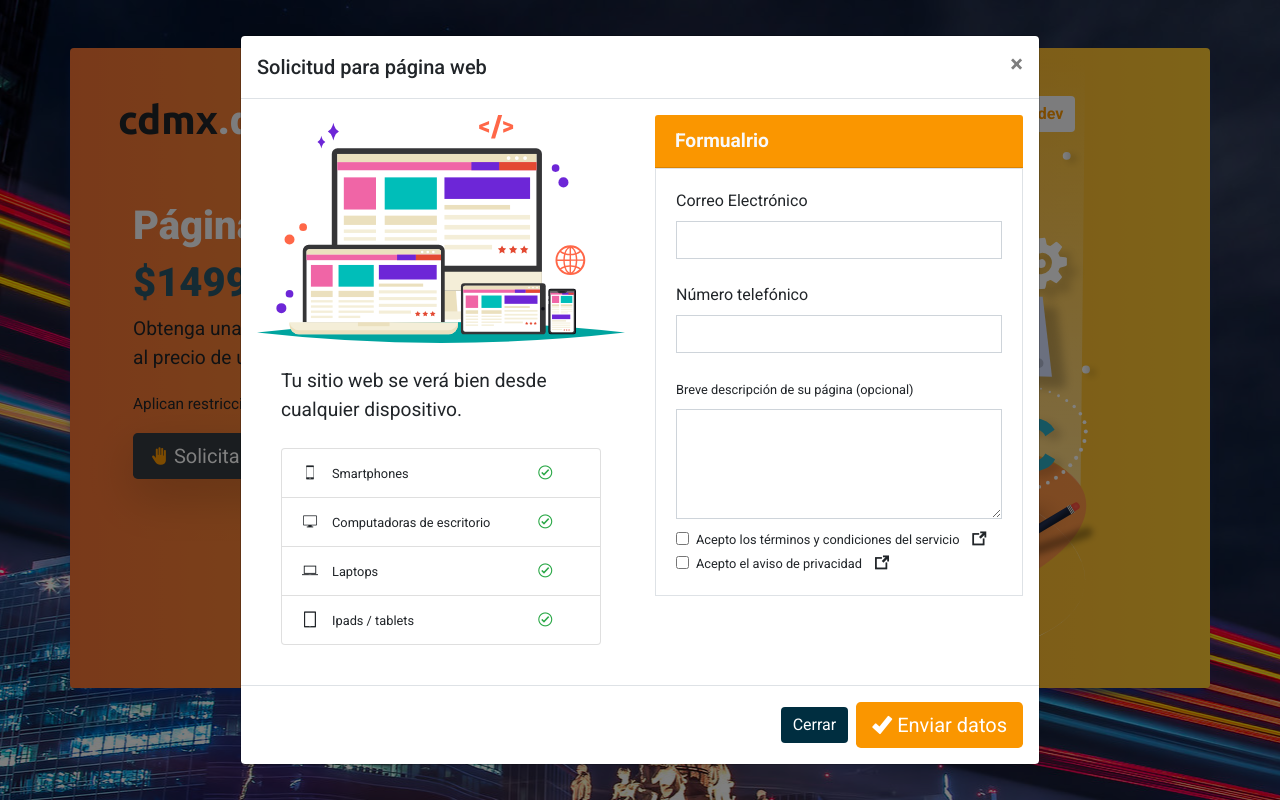
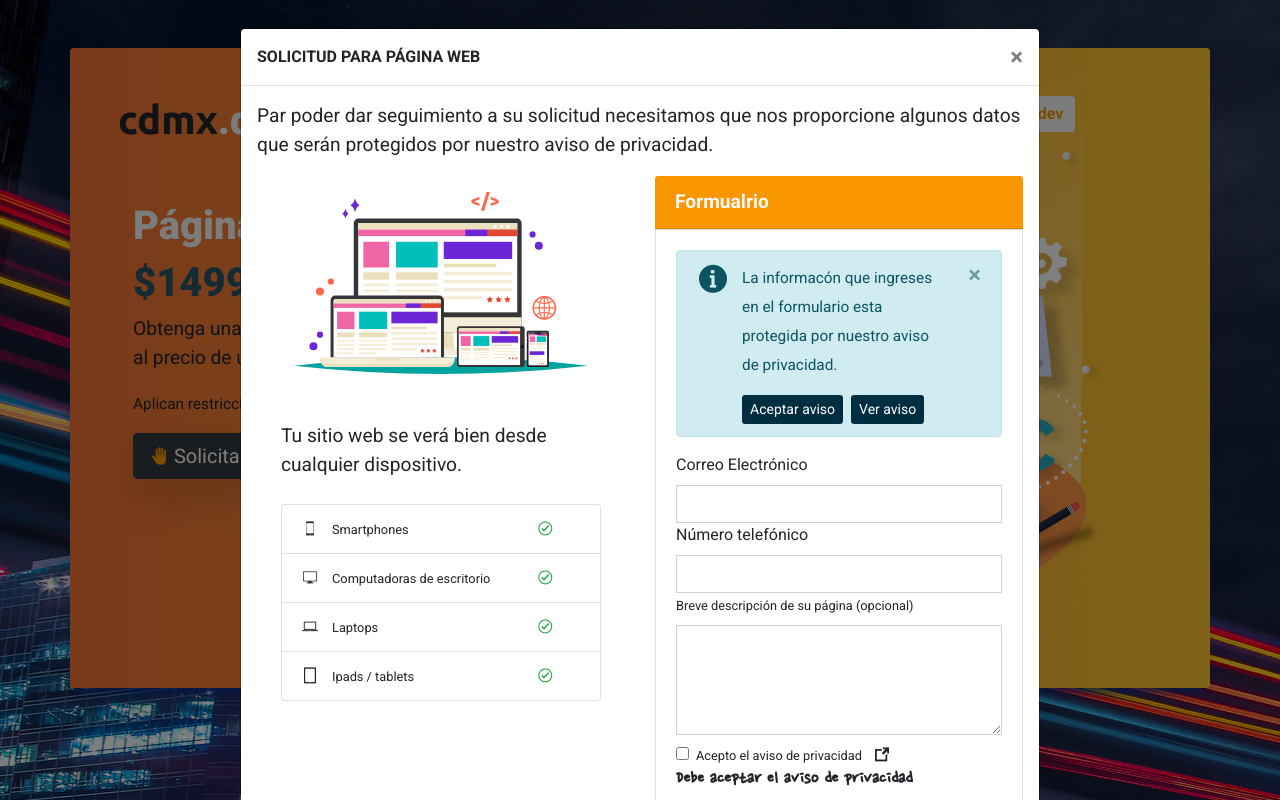
Before and after one commit to toniorocks/paginas-cdmx-dev, an Angular app: page / in a window 1280 px wide. Both pictures are taken after a click on the button "Solicitar página". Built offline with nearby package versions, Linux system fonts and the light colour scheme.

Commit message:
Indicadores de campos del formulario

```diff
--- a/src/app/inicio/inicio.component.html
+++ b/src/app/inicio/inicio.component.html
@@ -4,13 +4,14 @@
         <h3 class="text-info"><strong>$1499 <small>MXN</small></strong></h3>
         <p>Obtenga una inovadora página web al precio de una convecional</p>
         <p><small>Aplican restricciones*</small></p>
-        <button class="btn btn-dark btn-lg shadow-lg" data-toggle="modal" data-target="#exampleModal"><i
-                class="icofont-hand text-primary"></i>&nbsp;Solicitar página</button>
+        <button class="btn btn-dark btn-lg shadow-lg" data-toggle="modal" data-target="#exampleModal"
+            data-backdrop="static" data-keyboard="false"><i class="icofont-hand text-primary"></i>&nbsp;Solicitar
+            página</button>
         <!-- <button class="btn btn-lg btn-dark text-light border-0">Saber más</button> -->
     </div>
     <div class="col-sm-8">
         <div id="canvas" class="canvas">
-            <img class="image-responsive" src="/assets/imagenes/main_01.svg" style="position: relative; z-index: 1;">
+            <img class="img-fluid" src="/assets/imagenes/main_01.svg" style="position: relative; z-index: 1;">
         </div>
     </div>
 </div>
@@ -20,15 +21,18 @@
     <div class="modal-dialog modal-lg modal-dialog-centered rounded-0" role="document">
         <div class="modal-content">
             <div class="modal-header">
-                <h5 class="modal-title" id="exampleModalLabel">Solicitud para página web</h5>
+                <h6 class="modal-title" id="exampleModalLabel">Solicitud para página web</h6>
                 <button type="button" class="close" data-dismiss="modal" aria-label="Close">
                     <span aria-hidden="true">&times;</span>
                 </button>
             </div>
             <div class="modal-body">
+                <p>Par poder dar seguimiento a su solicitud necesitamos que nos proporcione algunos datos que serán
+                    protegidos por nuestro aviso de privacidad.</p>
                 <div class="row">
                     <div class="col-sm-6">
-                        <img src="/assets/imagenes/responsive.svg">
+                        <img class="img-fluid rounded mx-auto d-block mt-3 mb-5" src="/assets/imagenes/responsive.svg"
+                            width="80%">
                         <p class="m-4">Tu sitio web se verá bien desde cualquier dispositivo.</p>
                         <ul class="list-group m-4">
                             <li class="list-group-item">
@@ -84,28 +88,73 @@
                         </div>
                         <div class="card border rounded-0">
                             <div class="card-body">
+                                <div class="alert alert-info alert-dismissible fade show">
+                                    <div class="row">
+                                        <div class="col-sm-2">
+                                            <i class="icofont-info-circle icofont-2x"></i>
+                                        </div>
+                                        <div class="col-sm-10">
+                                            <p><small>La informacón que ingreses en el formulario esta protegida por
+                                                    nuestro aviso de privacidad.</small></p>
+                                            <button class="btn btn-sm btn-secondary">Aceptar aviso</button>&nbsp;
+                                            <button class="btn btn-sm btn-secondary">Ver aviso</button>
+                                        </div>
+                                    </div>
+                                    <button type="button" class="close" data-dismiss="alert" aria-label="Close">
+                                        <span aria-hidden="true">&times;</span>
+                                    </button>
+                                </div>
+                                <form [formGroup]="registroForm" (ngSubmit)="onSubmit()">
                                     <label>Correo Electrónico</label>
-                                <input type="email" name="correo" class="form-control mt-0 mb-4 rounded-0">
+                                    <input type="email" email formControlName="correo" name="correo"
+                                        class="form-control mt-0 mb-0 rounded-0"
+                                        [ngClass]="{ 'is-invalid': f.correo.touched && f.correo.errors, 'is-valid': f.correo.touched }">
+                                    <div *ngIf="f.correo.touched && f.correo.errors" class="text-danger">
+                                        <div *ngIf="f.correo.errors?.required">El correo es requerido.</div>
+                                        <div *ngIf="f.correo.errors?.email">No es formato válido</div>
+                                    </div>
                                     <label>Número telefónico</label>
-                                <input type="number" name="numero" class="form-control mb-4 rounded-0">
+                                    <input type="text" formControlName="numero" name="numero"
+                                        class="form-control mb-0 rounded-0" minlength="10" maxlength="10" pattern="^((\\+91-?)|0)?[0-9]{10}$"
+                                        [ngClass]="{ 'is-invalid': f.numero.touched && f.numero.errors, 'is-valid': f.numero.touched }"
+                                    >
+                                    <div *ngIf="f.numero.touched && f.numero.errors" class="text-danger">
+                                        <div *ngIf="f.numero.errors?.required">
+                                            El número es requerido
+                                        </div>
+                                        <div *ngIf="f.numero.errors?.minlength || f.numero.errors?.maxlength">
+                                            Debe ser 10 dígitos exactamente
+                                        </div>
+                                    </div>
+
                                     <label><small>Breve descripción de su página <span>(opcional)</span></small></label>
-                                <textarea rows="4" class="form-control mb-2 rounded-0"></textarea>
-                                <div class="form-check">
+                                    <textarea rows="4" maxlength="500" (keyup)="descripcion = f.descripcion.value" formControlName="descripcion" class="form-control mb-2 rounded-0"></textarea>
+                                    <div class="row" *ngIf="descripcion.length > 0">
+                                        <div class="col-sm-6 text-muted text-left">
+                                            <small>Te quedan {{ 500 - descripcion.length }} letras</small>
+                                        </div>
+                                        <div class="col-sm-6 text-muted text-right">
+                                            <small>Máximo 500</small>
+                                        </div>
+                                    </div>
+                                    <!-- <div class="form-check">
                                         <input class="form-check-input" type="checkbox" value="" id="defaultCheck1">
                                         <label class="form-check-label" for="defaultCheck1">
                                             <small>Acepto los términos y condiciones del servicio</small>
                                         </label>
                                         &nbsp;
                                         <i class="icofont-external-link"></i>
-                                  </div>
+                                    </div> -->
                                     <div class="form-check">
-                                    <input class="form-check-input" type="checkbox" value="" id="defaultCheck2">
+                                        <input class="form-check-input" formControlName="aviso" type="checkbox" value="" id="defaultCheck2">
                                         <label class="form-check-label" for="defaultCheck2">
                                             <small>Acepto el aviso de privacidad</small>
                                         </label>
                                         &nbsp;
                                         <i class="icofont-external-link"></i>
                                     </div>
+                                </form>
+                                <h5 id="recordatorio-aviso">Debe aceptar el aviso de privacidad</h5>
                             </div>
                         </div>
                     </div>
@@ -113,7 +162,8 @@
             </div>
             <div class="modal-footer">
                 <button type="button" class="btn btn-secondary" data-dismiss="modal">Cerrar</button>
-                <button type="button" class="btn btn-primary btn-lg"><i class="icofont-ui-check icofont-1x"></i> Enviar datos</button>
+                <button type="button" class="btn btn-primary btn-lg" [disabled]="!validForm"><i
+                        class="icofont-ui-check icofont-1x"></i> Enviar datos</button>
             </div>
         </div>
     </div>
--- a/src/app/inicio/inicio.component.ts
+++ b/src/app/inicio/inicio.component.ts
@@ -1,15 +1,54 @@
 import { Component, OnInit } from '@angular/core';
+import { FormBuilder, FormGroup, Validators } from '@angular/forms';
 
 @Component({
-  selector: 'app-inicio',
-  templateUrl: './inicio.component.html',
-  styleUrls: ['./inicio.component.css']
+	selector: 'app-inicio',
+	templateUrl: './inicio.component.html',
+	styleUrls: ['./inicio.component.css']
 })
 export class InicioComponent implements OnInit {
 
-  constructor() { }
+	validForm: boolean = false;
+	recordatorio_a_: boolean = false;
+	descripcion: string = '';
+	registroForm: FormGroup;
 
-  ngOnInit(): void {
-  }
+	constructor(private _fb: FormBuilder) { }
+
+	ngOnInit(): void {
+
+		this.registroForm = this._fb.group({
+			correo: ['', Validators.required, Validators.email],
+			numero: ['', Validators.required, Validators.minLength(10), Validators.maxLength(10), Validators.pattern("^((\\+91-?)|0)?[0-9]{10}$")],
+			descripcion:['', Validators.maxLength(500)],
+			aviso:[false, Validators.required],
+			//terminos:[false, Validators.required]
+		});
+
+		// this.registroForm.statusChanges.subscribe(()=>{
+		// 	this.onValidate();
+		// });
+
+	}
+
+	get f() { return this.registroForm.controls; }
+
+	descripcionChange():void{
+	}
+
+	onValidate(): void {
+		// this.f.value;
+		// console.log(this.f.correo);
+		// console.log(this.f.numero);
+		// if(this.f.correo.valid && this.f.numero.valid){
+		// 	console.log('val')
+		// }
+
+	}
+
+
+
+	onSubmit(){}
+
 
 }
--- a/src/index.html
+++ b/src/index.html
@@ -14,6 +14,7 @@
 	<link
 		href="https://fonts.googleapis.com/css2?family=Roboto:ital,wght@0,100;0,300;0,400;0,500;0,700;0,900;1,100;1,300;1,400;1,500;1,700;1,900&family=Ubuntu:ital,wght@0,300;0,400;0,500;0,700;1,300;1,400;1,500;1,700&display=swap"
 		rel="stylesheet">
+	<link href="https://fonts.googleapis.com/css2?family=Nanum+Pen+Script&display=swap" rel="stylesheet">
 
 	<link rel="stylesheet" href="assets/icofont/icofont.min.css">
 
@@ -53,6 +54,11 @@
 		h6 {
 			text-transform: uppercase;
 			font-size: 1.3 rem;
+			font-weight: bolder;
+		}
+
+		h5{
+			font-family: 'Nanum Pen Script', cursive;
 			font-weight: bolder;
 		}
 
```
Also changed, not shown: src/app/shared/custom-validators.directive.ts (line endings or trailing spaces). Lines whose indentation alone changed are shown as unchanged.
